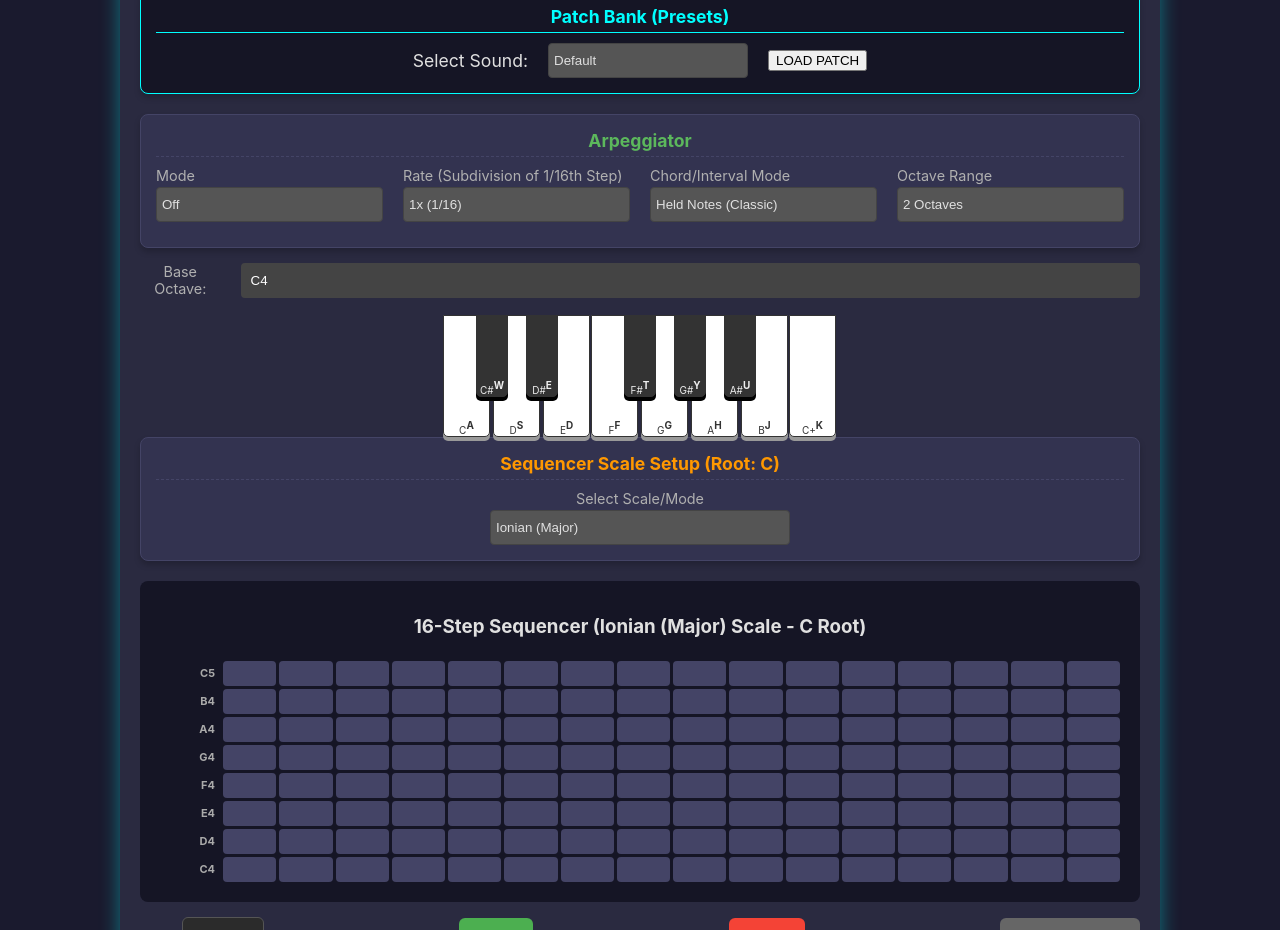
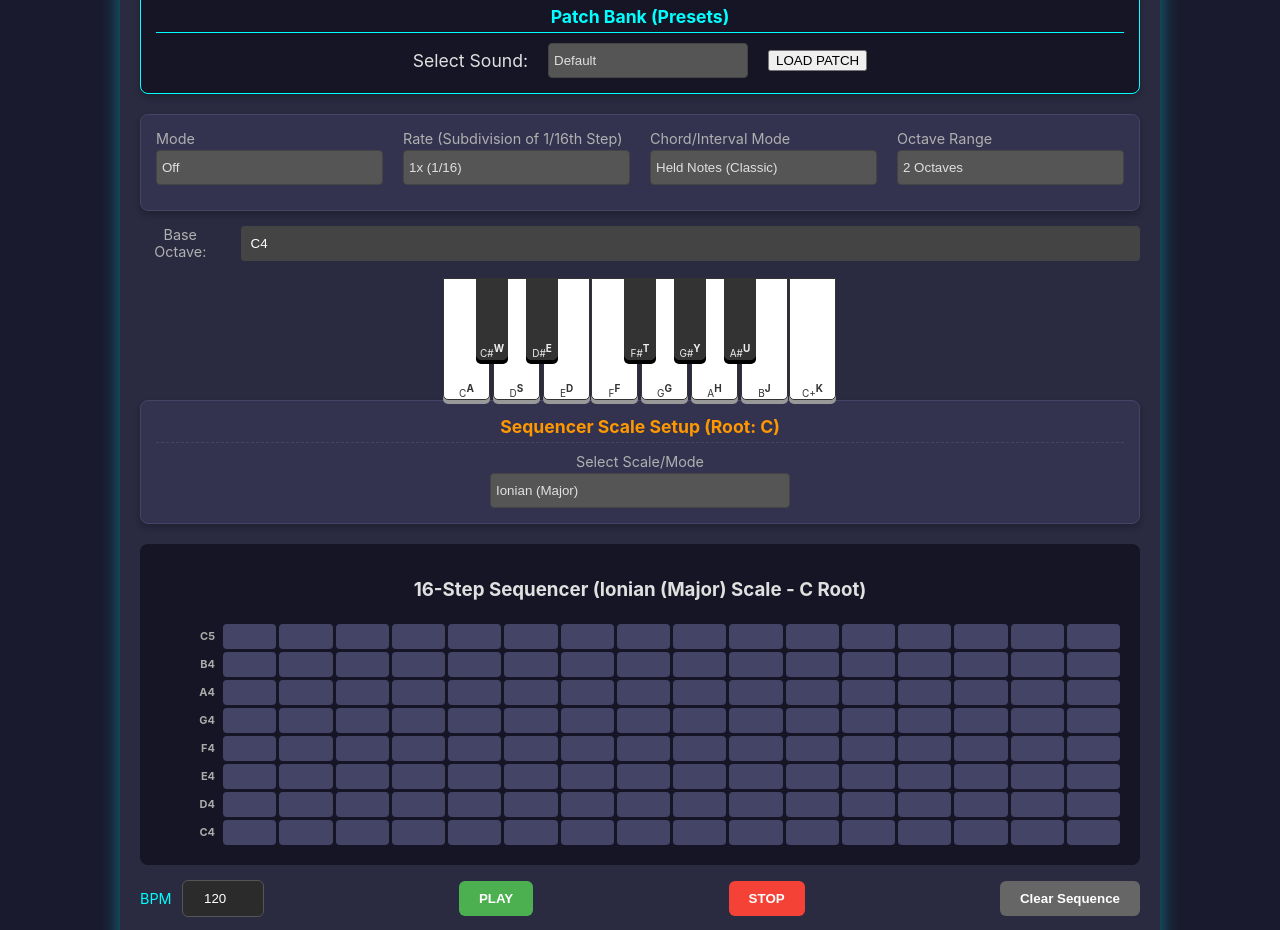
Before and after one commit to bfugitt/web-synth, a plain HTML site: page index.html in a window 1280 px wide. Shown: the part 1160-2090 px from the top of the page. Drawn offline with Linux system fonts and the light colour scheme.

Commit message:
Update index.html

```diff
--- a/index.html
+++ b/index.html
@@ -222,7 +222,7 @@
         </div>
 
         <div class="synth-section" id="arp-section" style="grid-column: 1 / 5; margin-top: 15px;">
-            <h3>Arpeggiator</h3>
+<!--            <h3>Arpeggiator</h3>    -->
             <div id="arp-controls" style="display: flex; justify-content: space-around; gap: 20px;">
                 <div class="control-group" style="flex: 1;">
                     <label for="arp-mode">Mode</label>
```
